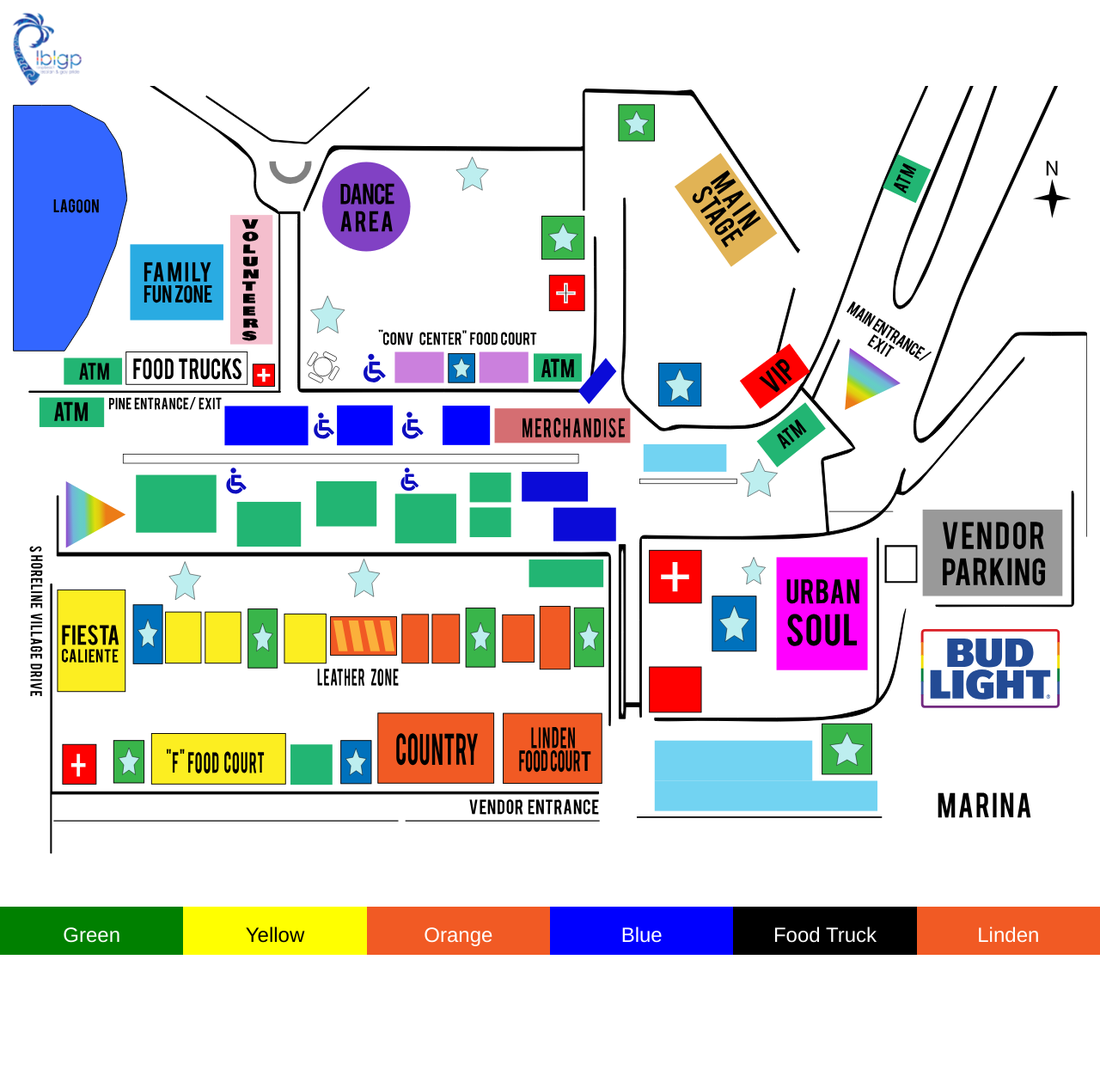
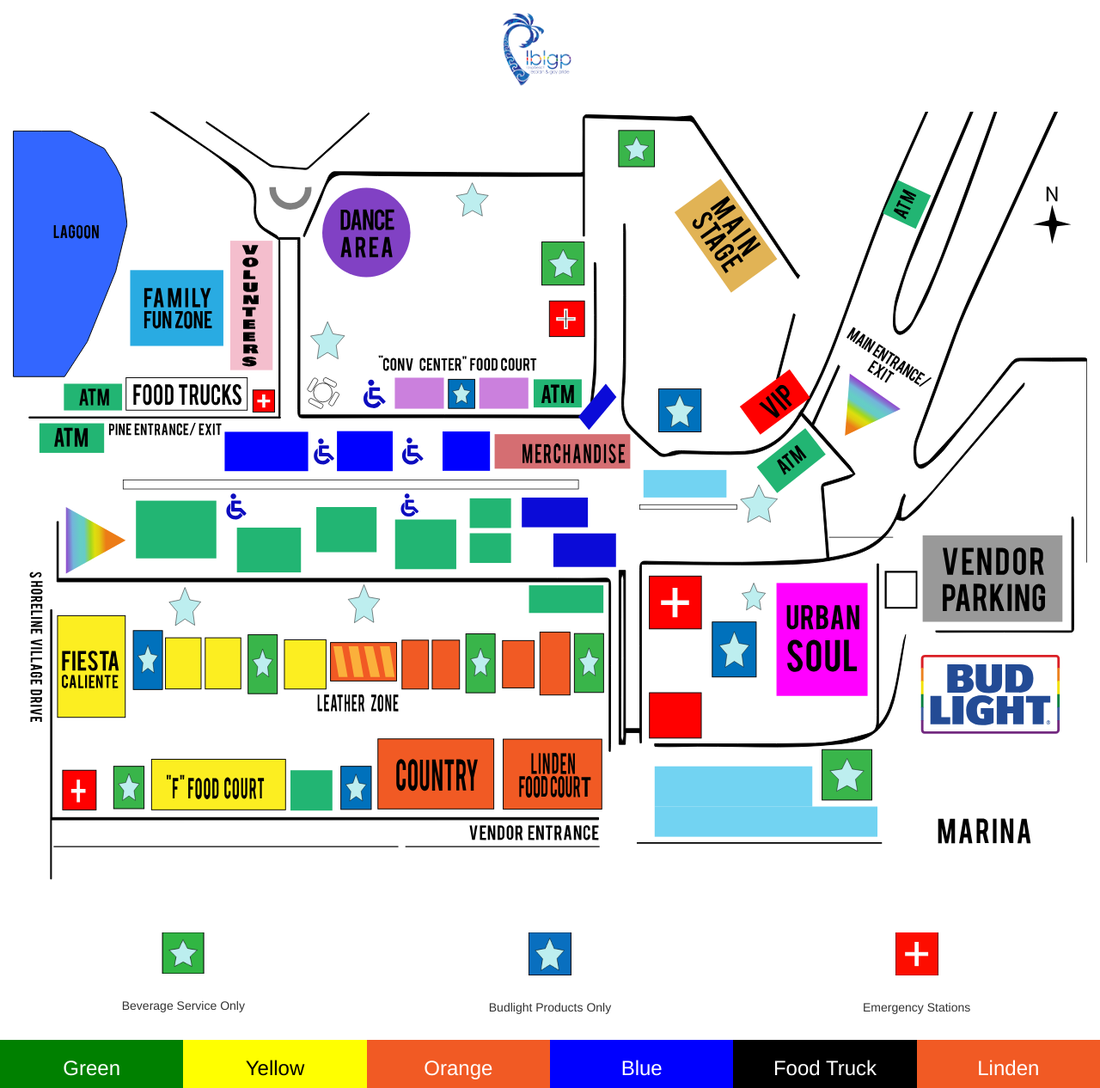
Before and after one commit to comhernandez28/svgmap, a plain HTML site: page index.html in a window 1280 px wide. Shown: the whole page at 86% size. Before the commit the page ends 1111 px from the top, so only its background shows below. Drawn offline with nearby package versions, Linux system fonts and the light colour scheme.

Commit message:
Style updates

```diff
--- a/index.html
+++ b/index.html
@@ -21,21 +21,15 @@
   </head>
   <body>
 
-    <nav id="mainNav" class="navbar navbar-default navbar-fixed-top">
+    <nav id="mainNav" class="navbar navbar-default">
         <div class="container-fluid">
             <!-- Brand and toggle get grouped for better mobile display -->
-            <div class="navbar-header">
+            <div class="navbar-header text-center">
                 <a class="navbar-brand page-scroll" href="http://longbeachpride.com/"><img alt="LBLGP" src="lblgplogo.png" width="80px" /></a>
             </div>
         </div>
         <!-- /.container-fluid -->
     </nav>
-
-<br />
-<br />
-<br />
-<br />
-<br />
 
 
 <div class="row">
@@ -982,6 +976,28 @@
 
 
 
+<div class="row text-center" style="">
+  <div class="col-xs-4 text-center">
+    <img class="img-responsive" src="greenstar.png" width="50px" /><br />
+    <h5>
+      Beverage Service Only
+    </h5>
+  </div>
+  <div class="col-xs-4 text-center">
+    <img class="img-responsive" src="bluestar.png" width="50px" /><br />
+    <h5>
+      Budlight Products Only
+    </h5>
+  </div>
+  <div class="col-xs-4 text-center">
+    <img class="img-responsive" src="cross.png" width="50px" /><br />
+    <h5>
+      Emergency Stations
+    </h5>
+  </div>
+</div>
+<br />
+
 
 <div class="row text-center">
   <!-- Green Modal Trigger -->
--- a/styles.css
+++ b/styles.css
@@ -33,6 +33,14 @@
 background-color: black;
 color: white;
 }
+.navbar-brand {
+  transform: translateX(-50%);
+  left: 50%;
+  position: absolute;
+}
+.img-responsive {
+  margin: 0 auto;
+}
 
 
 @media only screen and (max-width : 767px) {
```
Also changed, not shown: bluestar.png (added), cross.png (added), greenstar.png (added).
